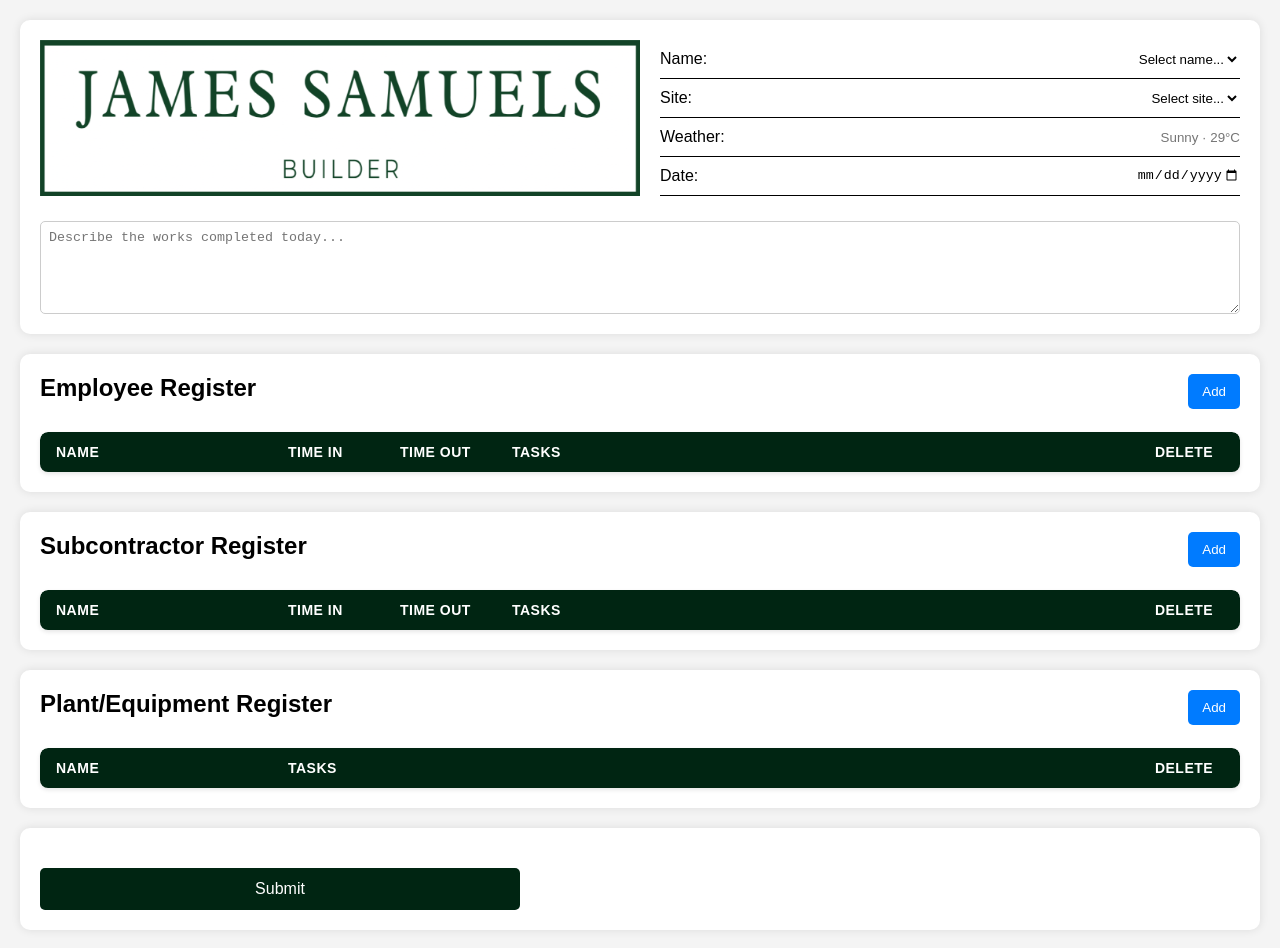
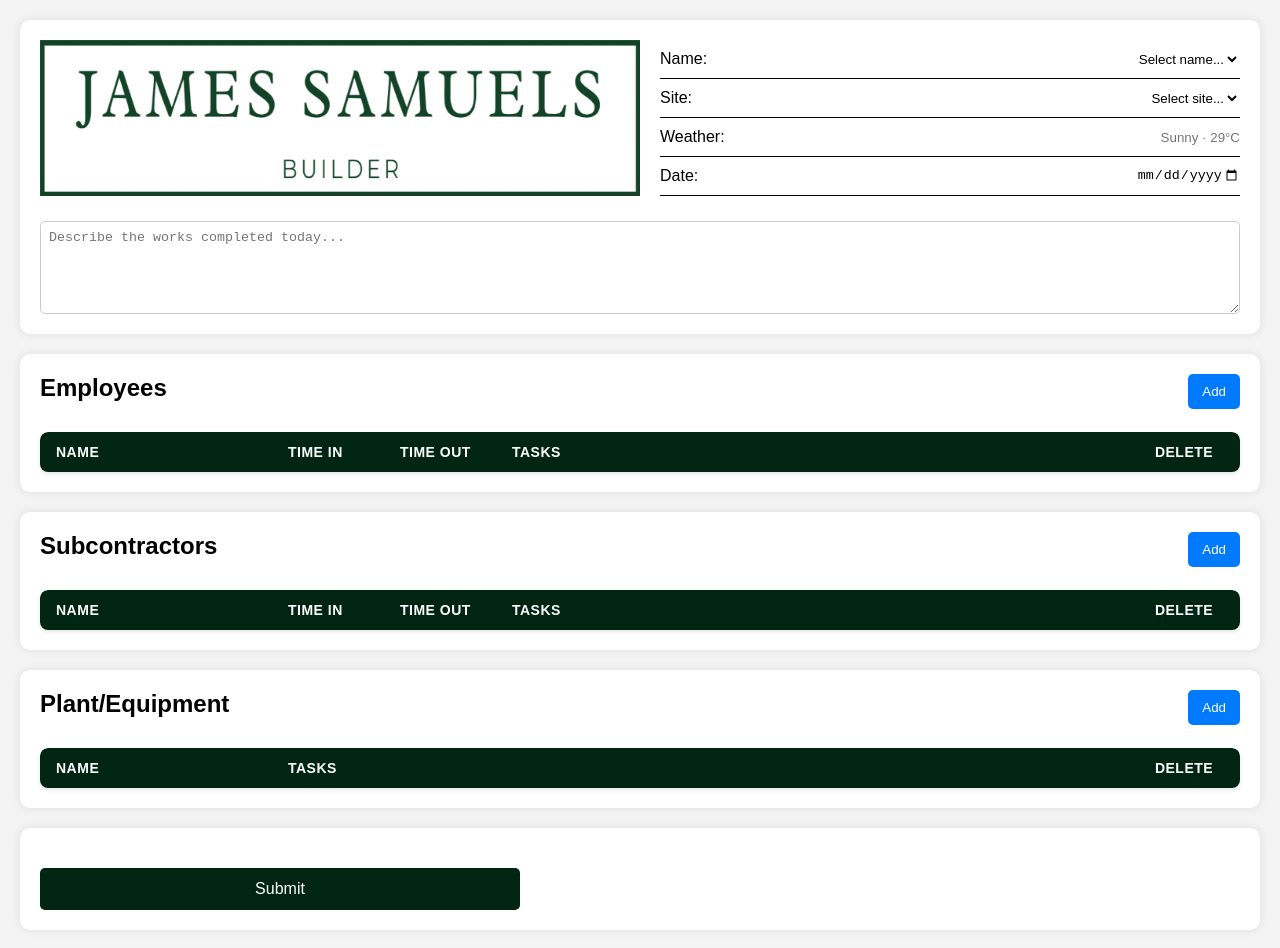
Before and after one commit to Shepharddd/JSB, a plain HTML site: page index.html in a window 1280 px wide. Drawn offline with Linux system fonts and the light colour scheme; a script that the page names is missing.

Commit message:
Update index.html

```diff
--- a/index.html
+++ b/index.html
@@ -56,7 +56,7 @@
 
     <div class="section">
       <div class="section-header">
-        <h2>Employee Register</h2>
+        <h2>Employees</h2>
         <button class="add-btn" onclick="addEmployeeRow()">Add</button>
       </div>
       <table id="employeeTable">
@@ -74,7 +74,7 @@
 
     <div class="section">
       <div class="section-header">
-        <h2>Subcontractor Register</h2>
+        <h2>Subcontractors</h2>
         <button class="add-btn" onclick="addSubRow()">Add</button>
       </div>
       <table id="subTable">
@@ -90,7 +90,7 @@
 
     <div class="section">
       <div class="section-header">
-        <h2>Plant/Equipment Register</h2>
+        <h2>Plant/Equipment</h2>
         <button class="add-btn" onclick="addPlantRow()">Add</button>
       </div>
       <table id="plantTable">
```
